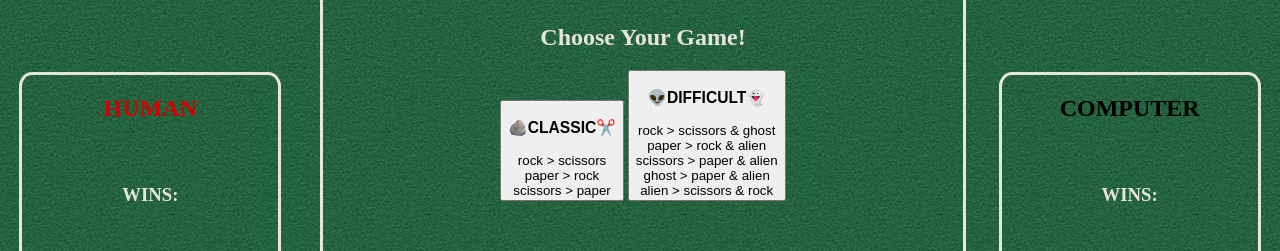
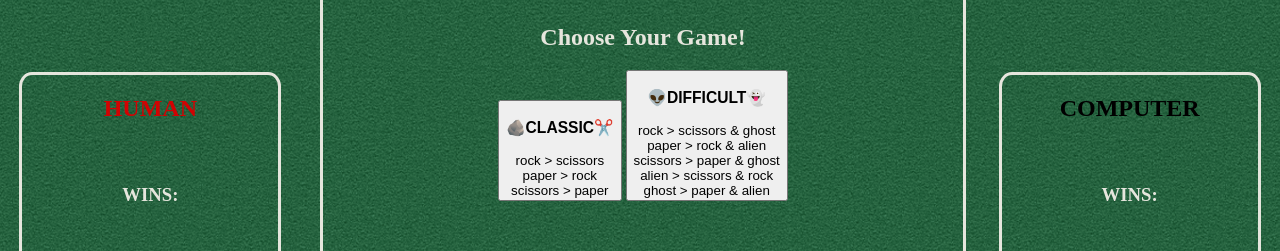
Before and after one commit to pthan1/rock-paper-scissors, a plain HTML site: page index.html in a window 1280 px wide. Shown: the part 185-436 px from the top of the page. Drawn offline with Linux system fonts and the light colour scheme.

Commit message:
Refactor game rules

```diff
--- a/index.html
+++ b/index.html
@@ -31,9 +31,9 @@
           <h3>👽DIFFICULT👻</h3>
           rock > scissors & ghost<br>
           paper > rock & alien<br>
-          scissors > paper & alien<br>
+          scissors > paper & ghost<br>
+          alien > scissors & rock<br>
           ghost > paper & alien<br>
-          alien > scissors & rock<br>
         </button>
       </section>
       <section class="classic-mode-view hidden">
```
